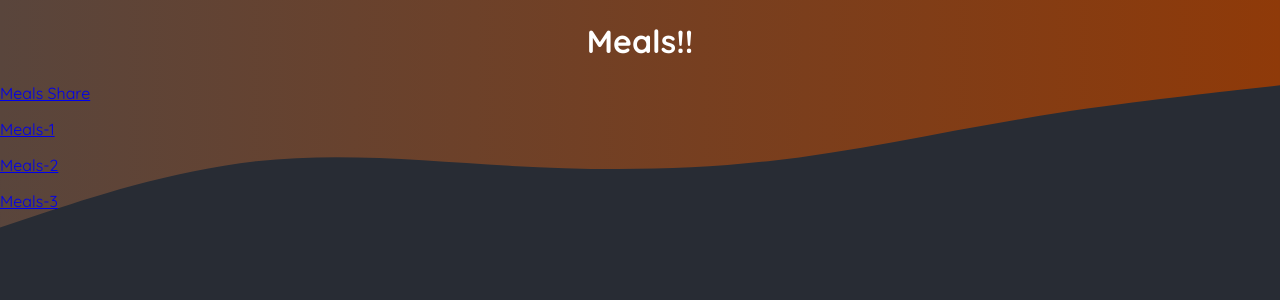
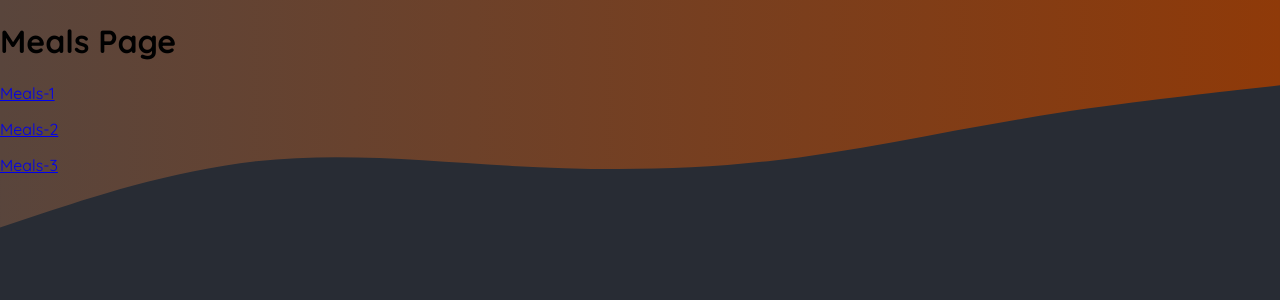
Before and after one commit to Vaishu1293/foodies-nextjs, a Next.js app: page /meals in a window 1280 px wide. Shown: the top 300 px of the page. Built offline with nearby package versions, Linux system fonts and the light colour scheme.

Commit message:
task-corrections

```diff
--- a/app/community/page.js
+++ b/app/community/page.js
@@ -1,9 +1,7 @@
-export default function Community() {
+export default function CommunityPage() {
     return (
-      <main>
-        <h1 style={{ color: 'white', textAlign: 'center' }}>
+      <h1>
           Community
         </h1>
-      </main>
     );
   }
--- a/app/meals/page.js
+++ b/app/meals/page.js
@@ -1,15 +1,14 @@
 import Link from 'next/link';
 
-export default function Meals() {
+export default function MealsPage() {
     return (
       <main>
-        <h1 style={{ color: 'white', textAlign: 'center' }}>
-          Meals!!
+        <h1>
+          Meals Page
         </h1>
-        <p><Link href="/share">Meals Share</Link></p>
-        <p><Link href="/meals-1">Meals-1</Link></p>
-        <p><Link href="/meals-2">Meals-2</Link></p>
-        <p><Link href="/meals-3">Meals-3</Link></p>
+        <p><Link href="/meals/meals-1">Meals-1</Link></p>
+        <p><Link href="/meals/meals-2">Meals-2</Link></p>
+        <p><Link href="/meals/meals-3">Meals-3</Link></p>
       </main>
     );
   }
--- a/app/page.js
+++ b/app/page.js
@@ -6,8 +6,9 @@ export default function Home() {
       <h1 style={{ color: 'white', textAlign: 'center' }}>
         Time to get started!
       </h1>
+      <p><Link href="/meals">Meals</Link></p>
+      <p><Link href="/meals/share">Share Meal</Link></p>
       <p><Link href="/community">Community</Link></p>
-      <p><Link href="/meals">Meals</Link></p>
     </main>
   );
 }
```
Also changed, not shown: app/meals/[mealSlug]/page.js (added, +8 -0 lines), app/meals/[slug]/page.js (deleted, +0 -8 lines), app/meals/share/page.js (+3 -5 lines).
